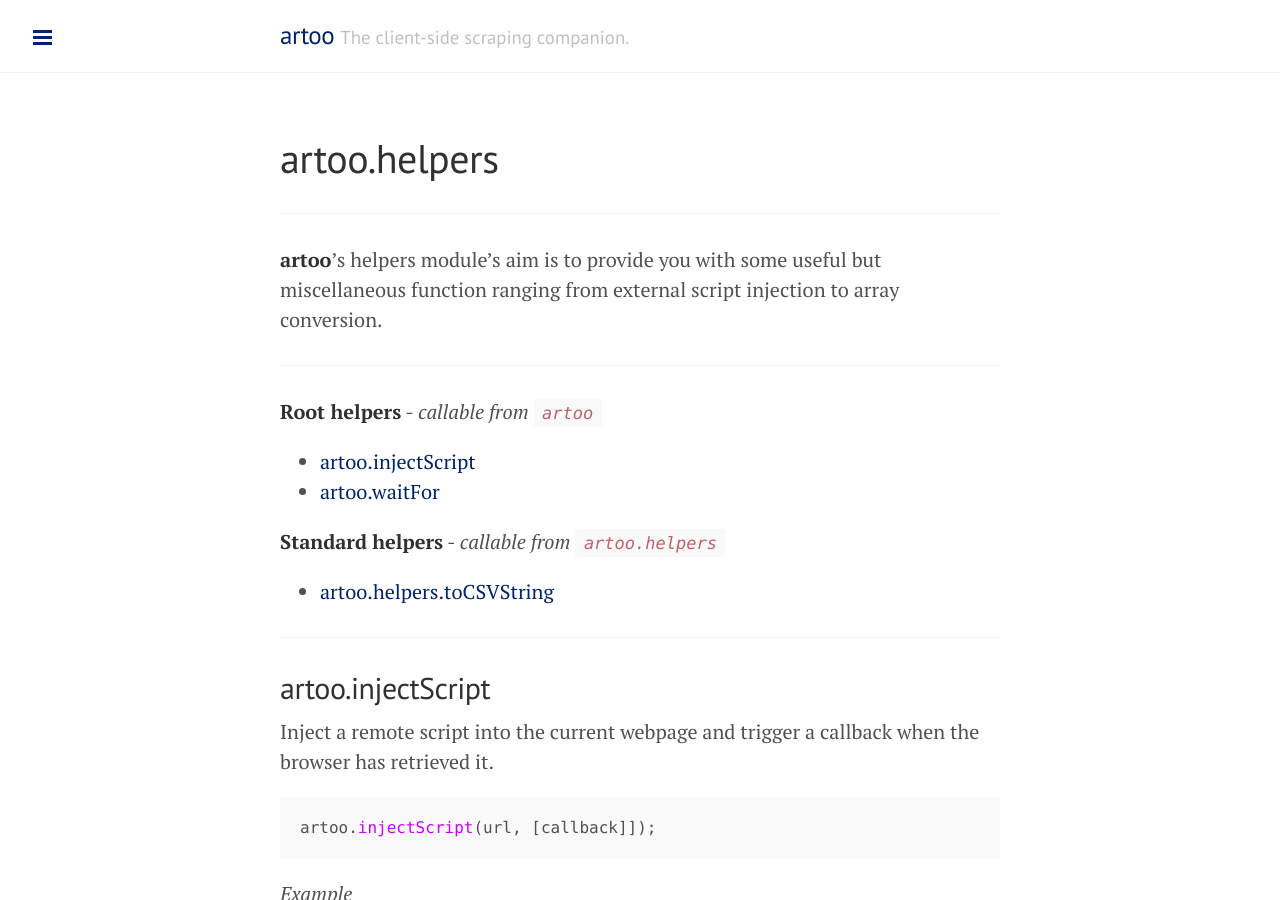
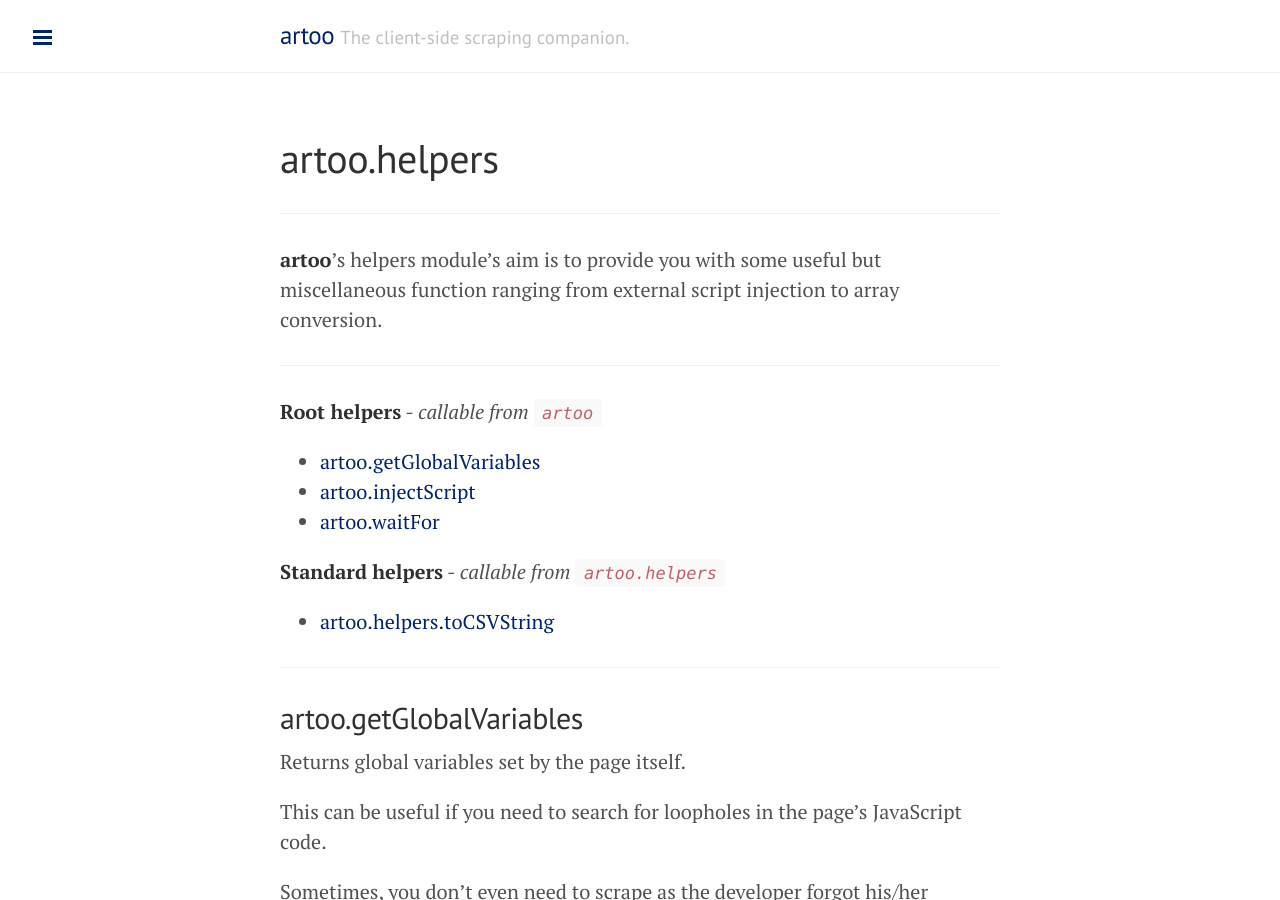
Before and after one commit to medialab/artoo, a Jekyll site: the page built from helpers.md, in a window 1280 px wide and 900 px high. Built offline with Jekyll 4.4.1, drawn with Linux system fonts in a browser that asks for light colours; Markdown is read by kramdown in place of the engine named in the settings; some of the changed text lies outside the part shown.

Commit message:
Bookmarklet update

````diff
--- a/_config.yml
+++ b/_config.yml
@@ -45,4 +45,4 @@ github:
 medialab:
   url:            'http://www.medialab.sciences-po.fr/'
 
-bookmarklet:      'javascript: (function(){var t={},e=!0;if("object"==typeof this.artoo)artoo.reload||(artoo.log.verbose("artoo already lies within this page. No need to inject him again."),artoo.loadSettings(t),artoo.hooks.trigger("exec"),e=!1);else if(e){var o=document.getElementsByTagName("body")[0],a=document.createElement("script");console.log("artoo is loading..."),a.src="https://raw.githubusercontent.com/medialab/artoo/master/build/artoo.min.js",a.type="text/javascript",a.id="artoo_injected_script",a.setAttribute("settings",JSON.stringify(t)),o.appendChild(a)}}).call(this);'
+bookmarklet:      'javascript: (function(){var t={},o=!0;if("object"==typeof this.artoo)artoo.reload||(artoo.log.verbose("artoo already lies within this page. No need to inject him again."),artoo.loadSettings(t),artoo.hooks.trigger("exec"),o=!1);else if(o){var e=document.getElementsByTagName("body")[0],a=document.createElement("script");console.log("artoo is loading..."),a.src="https://rawgit.com/medialab/artoo/master/build/artoo.min.js",a.type="text/javascript",a.id="artoo_injected_script",a.setAttribute("settings",JSON.stringify(t)),e.appendChild(a)}}).call(this);'
--- a/helpers.md
+++ b/helpers.md
@@ -14,6 +14,7 @@ id: helpers
 
 **Root helpers** - *callable from `artoo`*
 
+* [artoo.getGlobalVariables](#global-variables)
 * [artoo.injectScript](#inject-script)
 * [artoo.waitFor](#wait-for)
 
@@ -21,6 +22,18 @@ id: helpers
 
 * [artoo.helpers.toCSVString](#to-csv-string)
 
+---
+
+<h2 id="global-variables">artoo.getGlobalVariables</h2>
+Returns global variables set by the page itself.
+
+This can be useful if you need to search for loopholes in the page's JavaScript code.
+
+Sometimes, you don't even need to scrape as the developer forgot his/her variables containing the data you need in the global scope.
+
+```js
+artoo.getGlobalVariables();
+```
 
 ---
 
````
